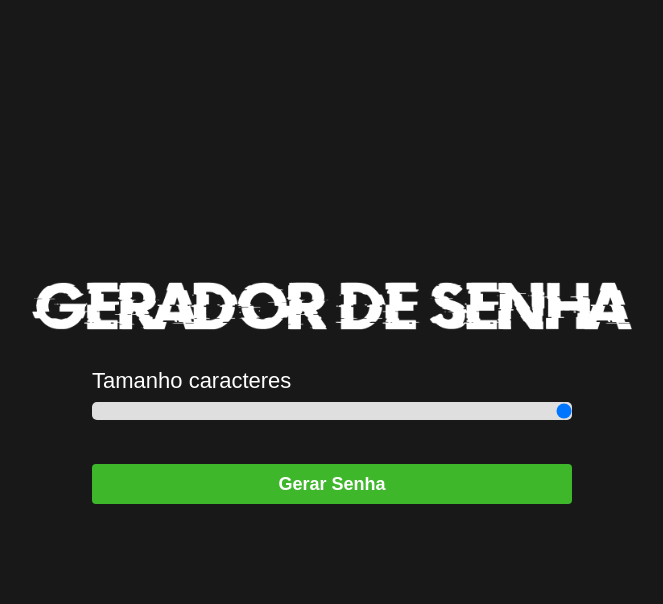
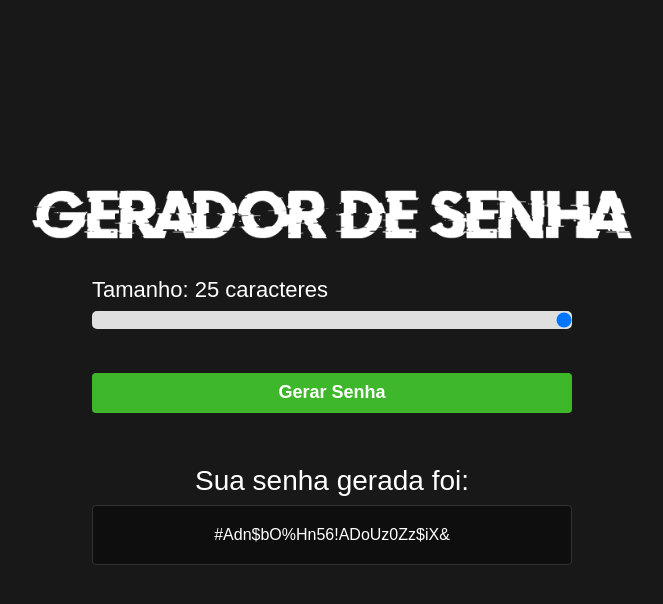
Before and after one commit to APLSantos/gerador-de-senha, a plain HTML site: page index.html in a window 1280 px wide. Both pictures are taken after a click on the button "Gerar Senha". Shown: the whole page, without its empty margins (308-971 px from the left). Drawn offline with Linux system fonts and the light colour scheme.

Commit message:
JS criado

```diff
--- a/index.html
+++ b/index.html
@@ -16,15 +16,15 @@
     <img class="logo" src="./assets/logo.png" alt="">
 
     <main class="container-input">
-        <span>Tamanho <span id="valor"></span> caracteres</span>
+        <span>Tamanho: <span id="valor"></span> caracteres</span>
         <input id="slider" class="slider" type="range" min="5" max="25" value="25" />
 
-        <button id="button" class="button-cta">Gerar Senha</button>
+        <button id="button" class="button-cta" onclick="generatePassword()">Gerar Senha</button>
     </main>
 
-    <div id="container-password" class="container-password hide">
+    <div id="container-password" onclick="copyPassword()" class="container-password hide">
         <span class="title">Sua senha gerada foi:</span>
-        <span id="password" class="password">1211212121212</span>
+        <span id="password" class="password"></span>
         <span class="tooltip">Clique na senha para copiar 👆</span>
     </div>
 
--- a/script.js
+++ b/script.js
@@ -0,0 +1,36 @@
+
+let sliderElement = document.querySelector("#slider");
+let buttonElement = document.querySelector("#button");
+
+let sizePassword = document.querySelector("#valor");
+let password = document.querySelector("#password");
+
+let containerPassword = document.querySelector("#container-password");
+
+let charset = "abcdefghijklmnopqrstuvwxyzABCDEFGHIJKLMNOPQRSTUVWXYZ0123456789!?@#$&%*";
+let novaSenha = "";
+
+sizePassword.innerHTML = sliderElement.value;
+
+slider.oninput = function(){
+    sizePassword.innerHTML = this.value;
+}
+
+function generatePassword(){
+
+    let pass = "";
+
+    for(let i = 0, n = charset.length; i < sliderElement.value; ++i){
+      pass += charset.charAt(Math.floor(Math.random() * n));
+    }
+
+    containerPassword.classList.remove("hide");
+    password.innerHTML = pass;
+    novaSenha = pass;
+
+}
+
+function copyPassword(){
+    alert("Senha copiada com sucesso!");
+    navigator.clipboard.writeText(novaSenha);
+}
```
